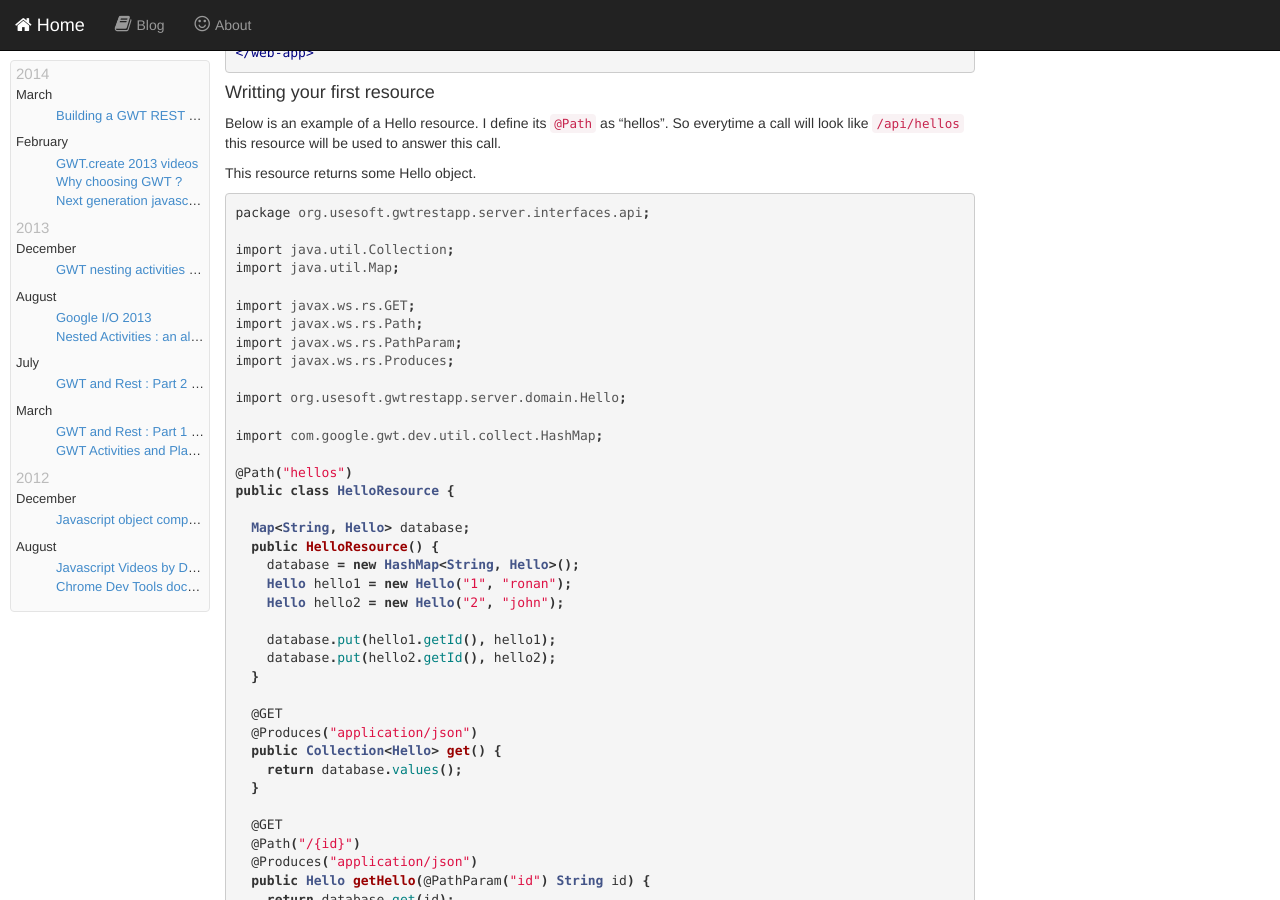
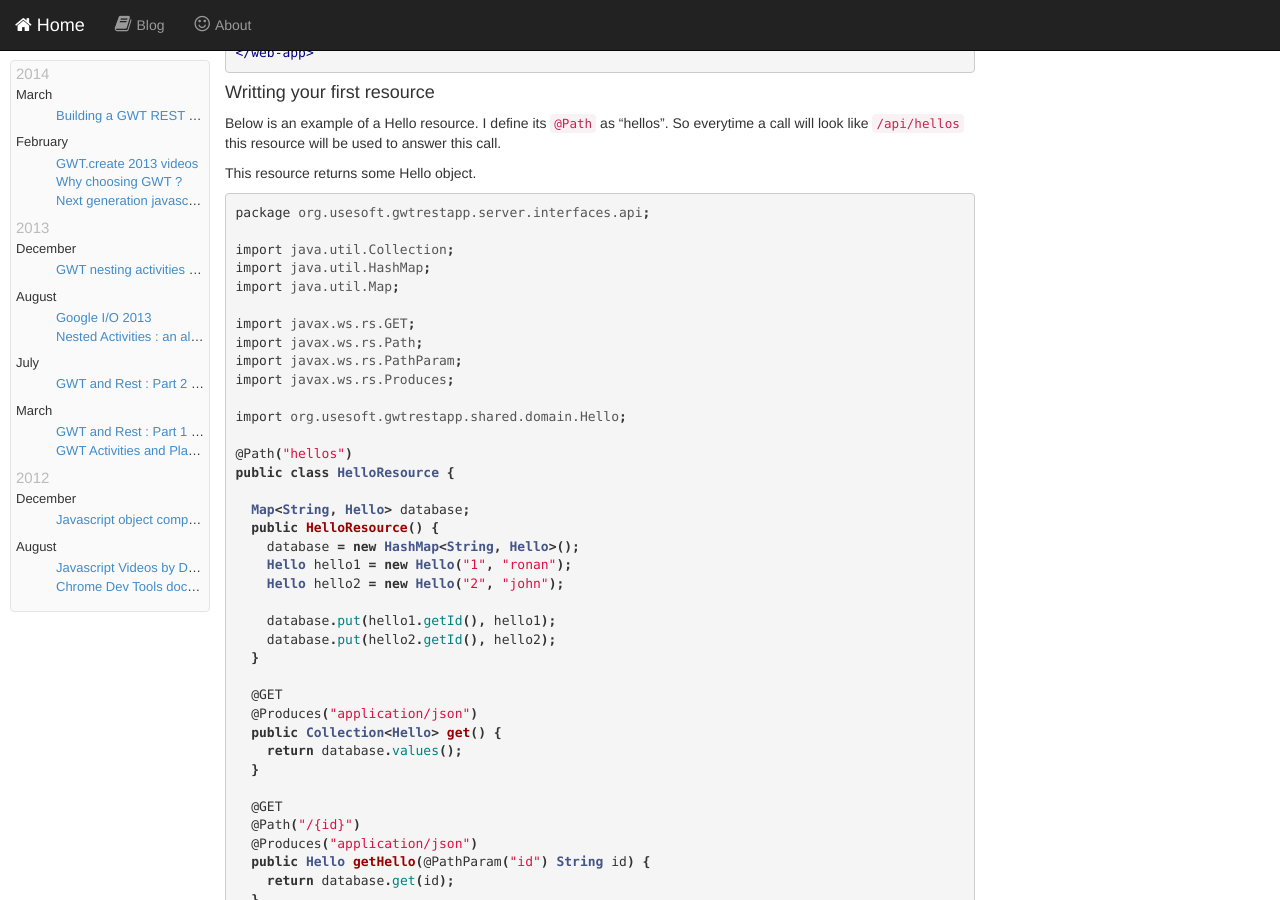
Before and after one commit to ronanquillevere/ronanquillevere.github.io, a Jekyll site: the page built from _posts/2014-03-16-gwt-rest-app.markdown, in a window 1280 px wide and 900 px high, scrolled down 6795 px. Built offline with Jekyll 4.4.1, drawn with Linux system fonts in a browser that asks for light colours; Markdown is read by kramdown in place of the engine named in the settings; comment, search, counter and statistics services are not loaded.

Commit message:
fix import

```diff
--- a/_posts/2014-03-16-gwt-rest-app.markdown
+++ b/_posts/2014-03-16-gwt-rest-app.markdown
@@ -225,6 +225,7 @@ This resource returns some Hello object.
 package org.usesoft.gwtrestapp.server.interfaces.api;
 
 import java.util.Collection;
+import java.util.HashMap;
 import java.util.Map;
 
 import javax.ws.rs.GET;
@@ -232,9 +233,7 @@ import javax.ws.rs.Path;
 import javax.ws.rs.PathParam;
 import javax.ws.rs.Produces;
 
-import org.usesoft.gwtrestapp.server.domain.Hello;
-
-import com.google.gwt.dev.util.collect.HashMap;
+import org.usesoft.gwtrestapp.shared.domain.Hello;
 
 @Path("hellos")
 public class HelloResource {
```
